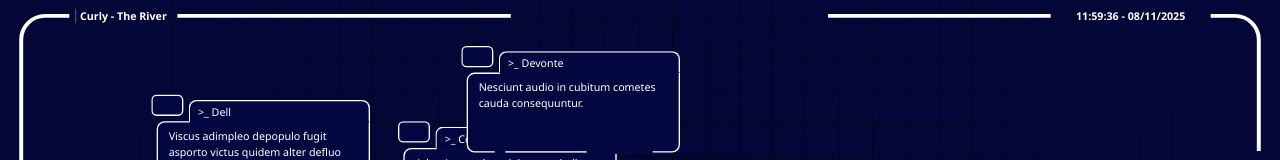
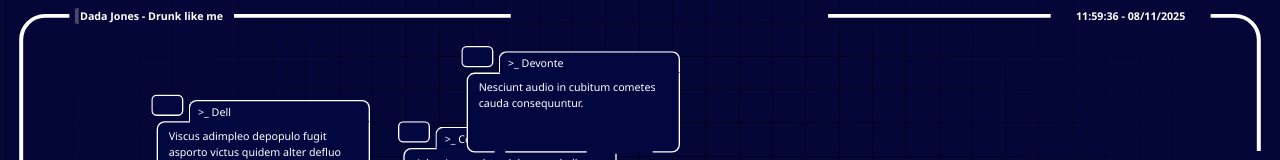
Before and after one commit to Vahelnir/bipeo-stream-scenes-redo, a Vue app: page / in a window 1280 px wide. Shown: the top 160 px of the page. Built offline with nearby package versions, Linux system fonts and the light colour scheme; some icons are missing.

Commit message:
fix: music progress was going too far

```diff
--- a/src/components/music-player.vue
+++ b/src/components/music-player.vue
@@ -3,9 +3,9 @@ import { computed, ref } from "vue";
 import { useIntervalFn } from "@vueuse/core";
 
 const fakePlaylist = [
+  { artist: "Dada Jones", title: "Drunk like me", duration: 2 * 60 + 34 },
   { artist: "Curly", title: "The River", duration: 4 * 60 + 30 },
   { artist: "ghost.", title: "HIGH", duration: 3 * 60 + 40 },
-  { artist: "Dada Jones", title: "Drunk like me", duration: 2 * 60 + 34 },
 ];
 
 const currentTrackIndex = ref(0);
@@ -33,7 +33,7 @@ useIntervalFn(() => {
 <template>
   <div class="h-6 rounded-lg bg-[#030636] px-2 font-bold" v-if="currentTrack">
     <div
-      class="absolute top-0 h-full w-full rounded bg-[#ffffff45] transition-[clip-path] duration-1000 ease-linear"
+      class="absolute top-0 h-full w-[calc(100%-(--spacing(4)))] rounded bg-[#ffffff45] transition-[clip-path] duration-1000 ease-linear"
       :style="{
         clipPath: `inset(0 ${100 - progress}% 0 0)`,
       }"
```
